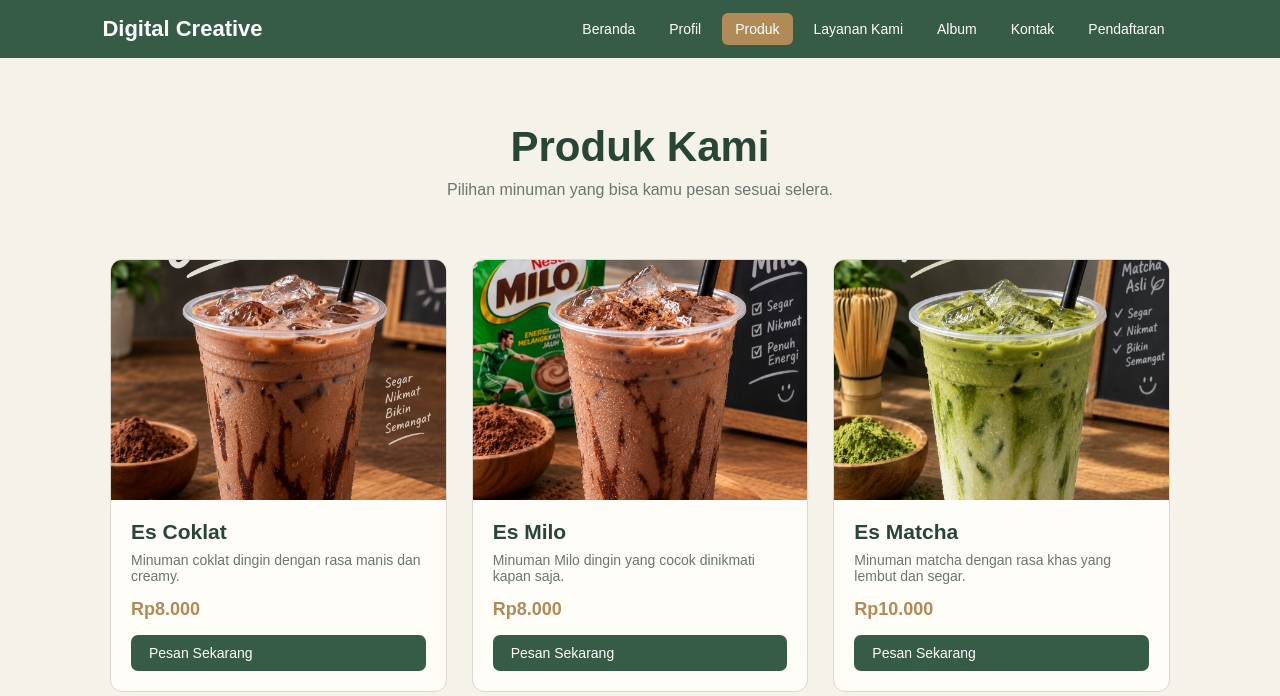
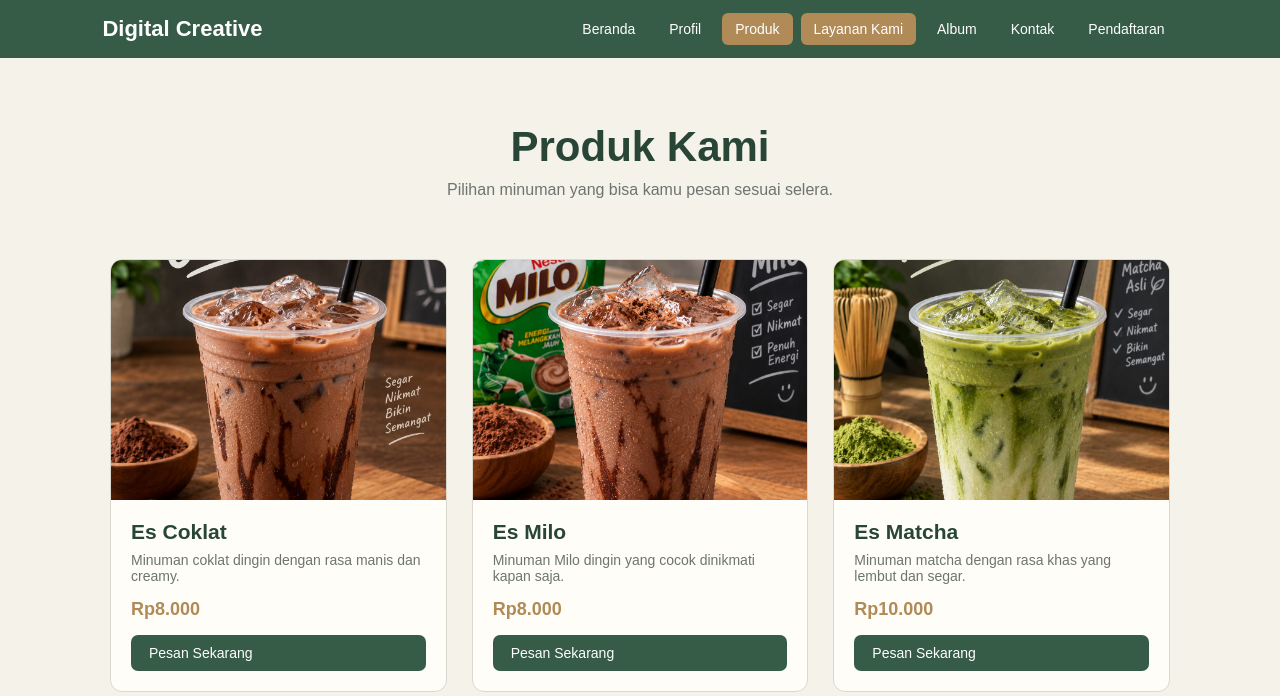
Before and after one commit to dikanialesmana219-cpu/digital-creative, a plain HTML site: page produk.html in a window 1280 px wide. Shown: the top 696 px of the page. Drawn offline with Linux system fonts and the light colour scheme.

Commit message:
produk.html

```diff
--- a/produk.html
+++ b/produk.html
@@ -214,7 +214,9 @@
             </li>
 
             <li>
-                <a href="layanan.html">Layanan Kami</a>
+                <a href="layanankami.html" class="active">
+                    Layanan Kami
+                </a>
             </li>
 
             <li>
```
